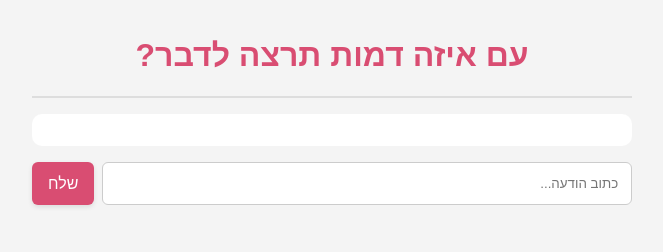
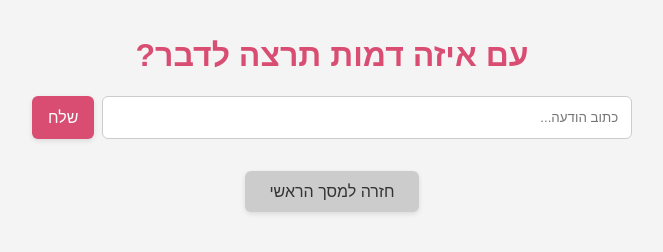
Before and after one commit to dekel22/menataid, a website: page simulate.html in a window 1280 px wide. Both pictures are taken after a click on the button "ילד". Shown: the whole page, without its empty margins (308-971 px from the left). Drawn offline with Linux system fonts and the light colour scheme.

Commit message:
Update simulate.html

```diff
--- a/simulate.html
+++ b/simulate.html
@@ -1,8 +1,8 @@
 <!DOCTYPE html>
 <html lang="he" dir="rtl">
 <head>
-  <meta charset="UTF-8">
-  <meta name="viewport" content="width=device-width, initial-scale=1.0">
+  <meta charset="UTF-8" />
+  <meta name="viewport" content="width=device-width, initial-scale=1.0" />
   <title>שיחה לפי דמות</title>
   <style>
     body {
@@ -40,19 +40,19 @@
       background-color: #ffe5ec;
     }
 
-    #chat {
+    #chatInputArea {
       display: none;
-      border-top: 2px solid #ddd;
-      padding-top: 1rem;
+      margin-top: 1rem;
     }
 
-    .chat-box {
+    #chatBox {
       background-color: white;
       padding: 1rem;
       border-radius: 10px;
       max-height: 300px;
       overflow-y: auto;
       margin-bottom: 1rem;
+      display: none;
     }
 
     .message {
@@ -106,12 +106,29 @@
     <button onclick="selectCharacter('קשיש')">קשיש</button>
   </div>
 
-  <div id="chat">
-    <div class="chat-box" id="chatBox"></div>
+  <!-- תיבת הצ'אט (ריקה בהתחלה) -->
+  <div id="chatBox"></div>
+
+  <!-- תיבת ההקלדה -->
+  <div id="chatInputArea">
     <div id="inputBox">
-      <input type="text" id="userInput" placeholder="כתוב הודעה...">
+      <input type="text" id="userInput" placeholder="כתוב הודעה..." />
       <button id="sendBtn" onclick="sendMessage()">שלח</button>
     </div>
+  </div>
+
+  <!-- כפתור חזרה -->
+  <div style="text-align: center; margin-top: 2rem;">
+    <button onclick="goHome()" style="
+      background-color: #ccc;
+      color: #333;
+      border: none;
+      border-radius: 6px;
+      padding: 0.7rem 1.5rem;
+      cursor: pointer;
+    ">
+      חזרה למסך הראשי
+    </button>
   </div>
 
   <script>
@@ -140,15 +157,14 @@
       msg.className = "message " + sender;
       msg.innerText = text;
       chatBox.appendChild(msg);
+      chatBox.style.display = "block"; // מציג את הצ'אט רק לאחר הודעה
       chatBox.scrollTop = chatBox.scrollHeight;
     }
 
     function selectCharacter(role) {
-      const prompt = prompts[role];
-      currentPrompt = prompt;
+      currentPrompt = prompts[role];
       document.getElementById("characterOptions").style.display = "none";
-      document.getElementById("chat").style.display = "block";
-      // לא מציגים את הפרומפט, רק שומרים אותו
+      document.getElementById("chatInputArea").style.display = "block";
     }
 
     function sendMessage() {
@@ -162,6 +178,10 @@
         appendMessage("bot", response);
       });
     }
+
+    function goHome() {
+      window.location.href = "index.html";
+    }
   </script>
 
 </body>
```
